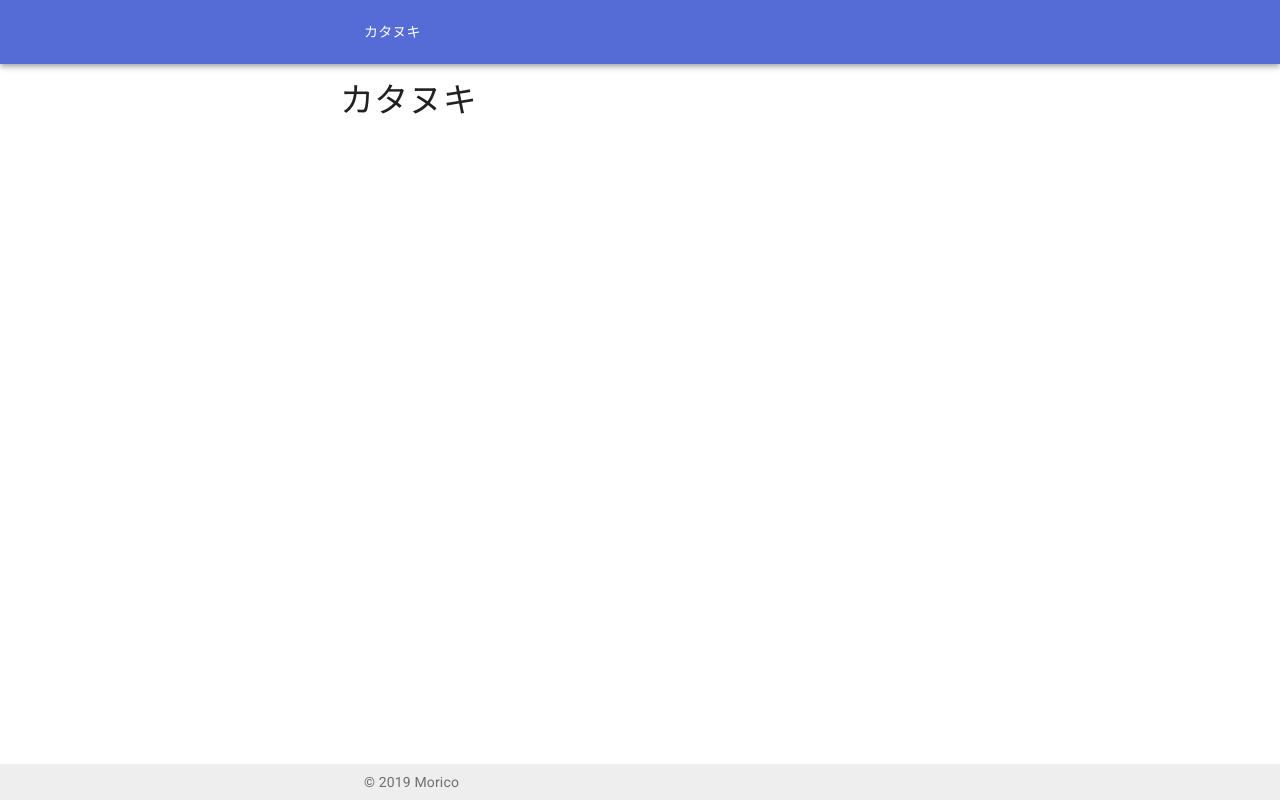
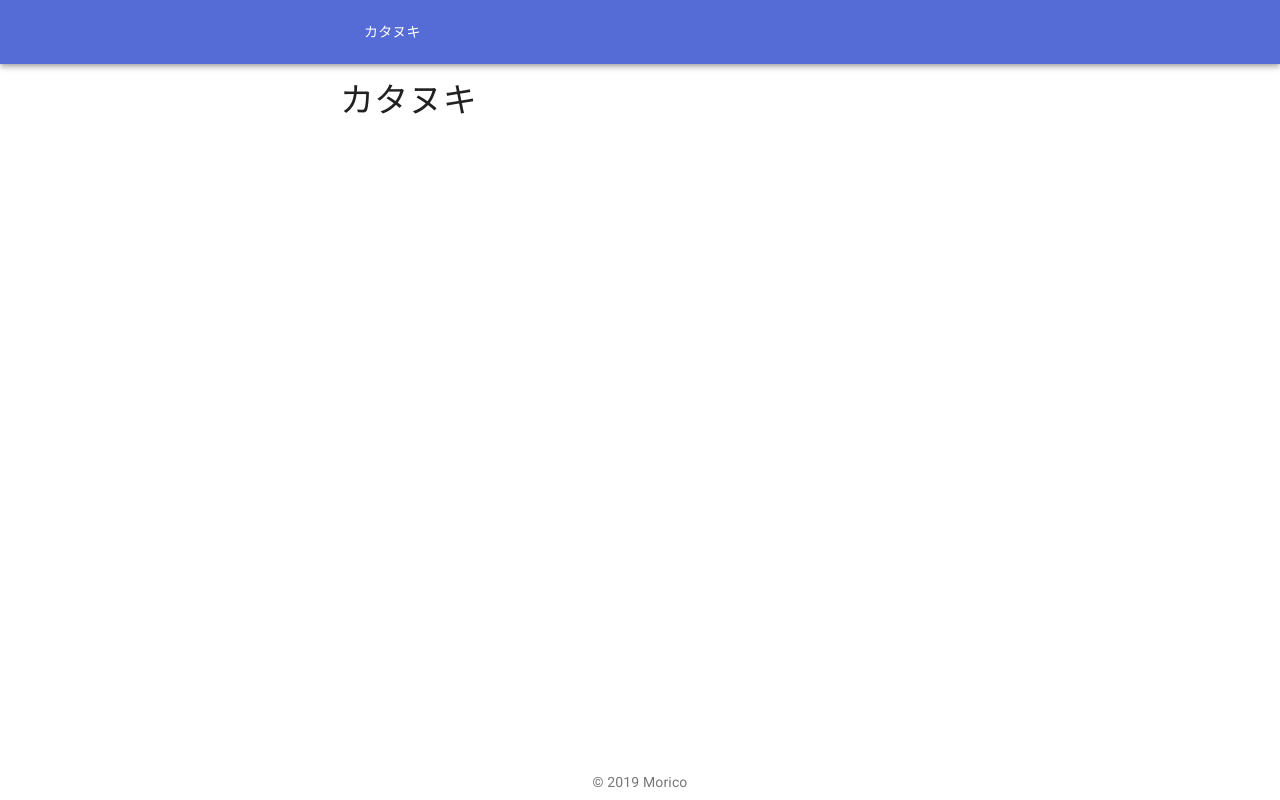
Before and after one commit to moriconomori/bobjiten, a Next.js app: page / in a window 1280 px wide. Built offline with nearby package versions, Linux system fonts and the light colour scheme.

Commit message:
footer のスタイル調整

```diff
--- a/src/pages/_app.js
+++ b/src/pages/_app.js
@@ -13,7 +13,7 @@ import { makeStyles } from '@material-ui/core/styles';
 
 function Copyright() {
   return (
-    <Typography variant="body2" color="textSecondary">
+    <Typography variant="body2" color="textSecondary" align="center">
       &copy; 2019 Morico
     </Typography>
   );
@@ -28,10 +28,6 @@ const useStyles = makeStyles(theme => ({
   footer: {
     padding: theme.spacing(1, 0),
     marginTop: 'auto',
-    backgroundColor:
-      theme.palette.type === 'light'
-        ? theme.palette.grey[200]
-        : theme.palette.grey[800],
   },
 }));
 
```
